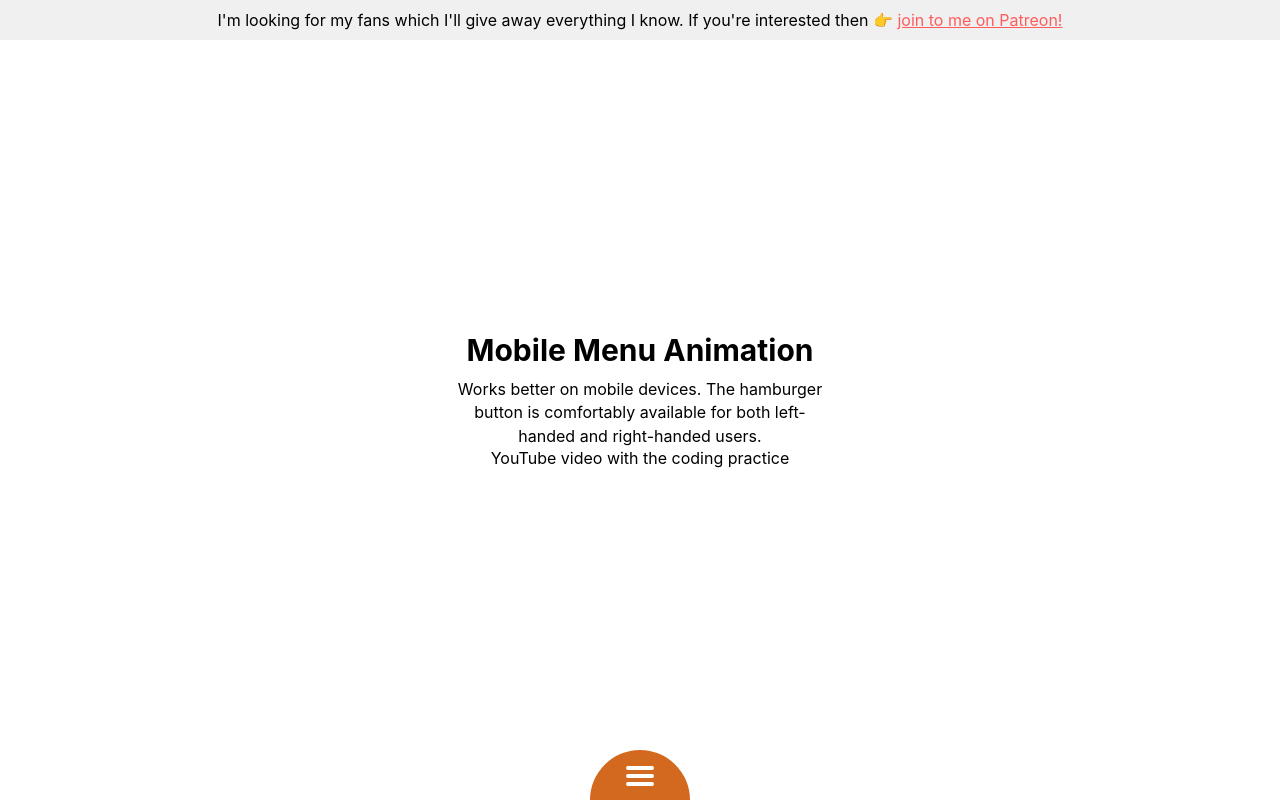
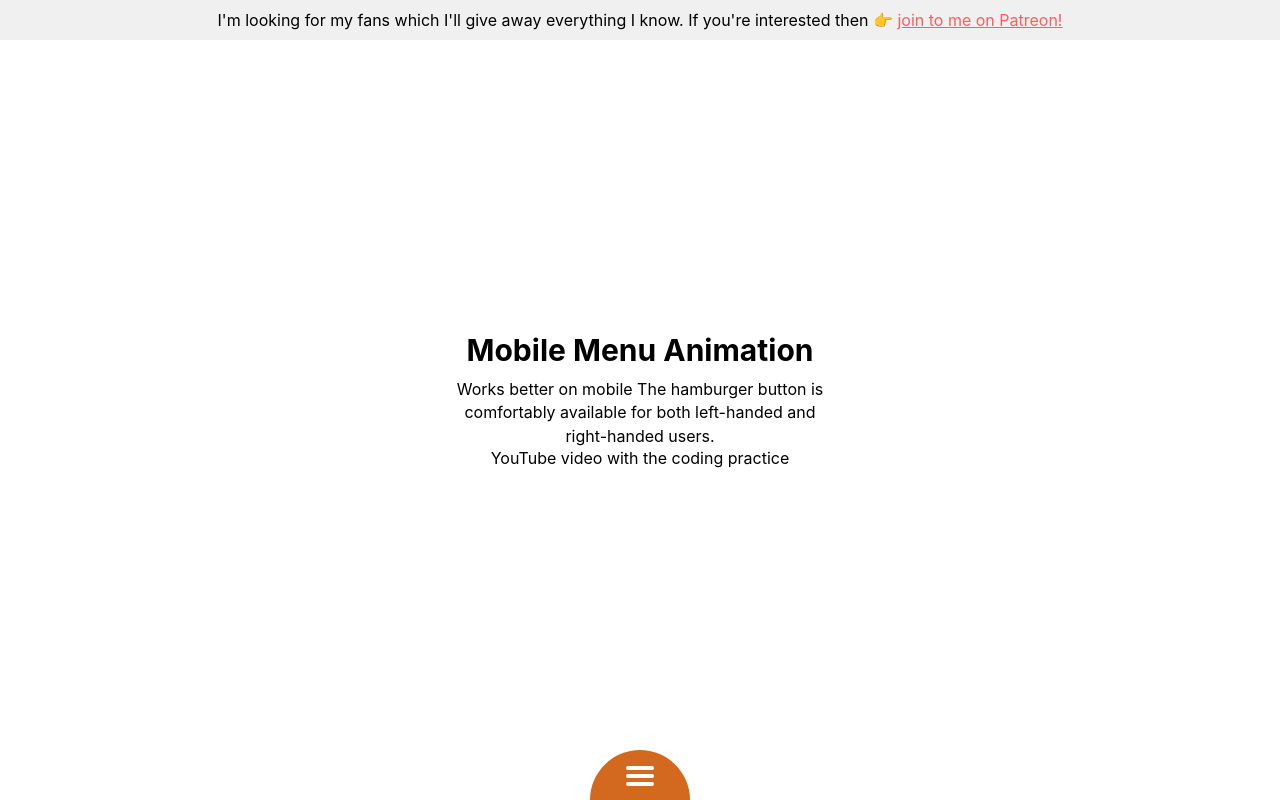
Before and after one commit to Ivashka-top/dom-project, a plain HTML site: page index.html in a window 1280 px wide. Drawn offline with Linux system fonts and the light colour scheme; a web font is replaced by a local one.

Commit message:
поправка

```diff
--- a/index.html
+++ b/index.html
@@ -13,7 +13,7 @@
 <div class="page">
   <span class="page__name">Mobile Menu Animation</span>
   <span class="page__hint">
-    Works better on mobile devices. The hamburger button is comfortably available for both left-handed and right-handed users.
+    Works better on mobile  The hamburger button is comfortably available for both left-handed and right-handed users.
   </span>
   <a href="https://www.youtube.com/watch?v=org6Tmfp3PQ" class="r-link page__link" rel="noopener noreferrer" target="_blank">YouTube video with the coding practice</a>
 </div>
```
